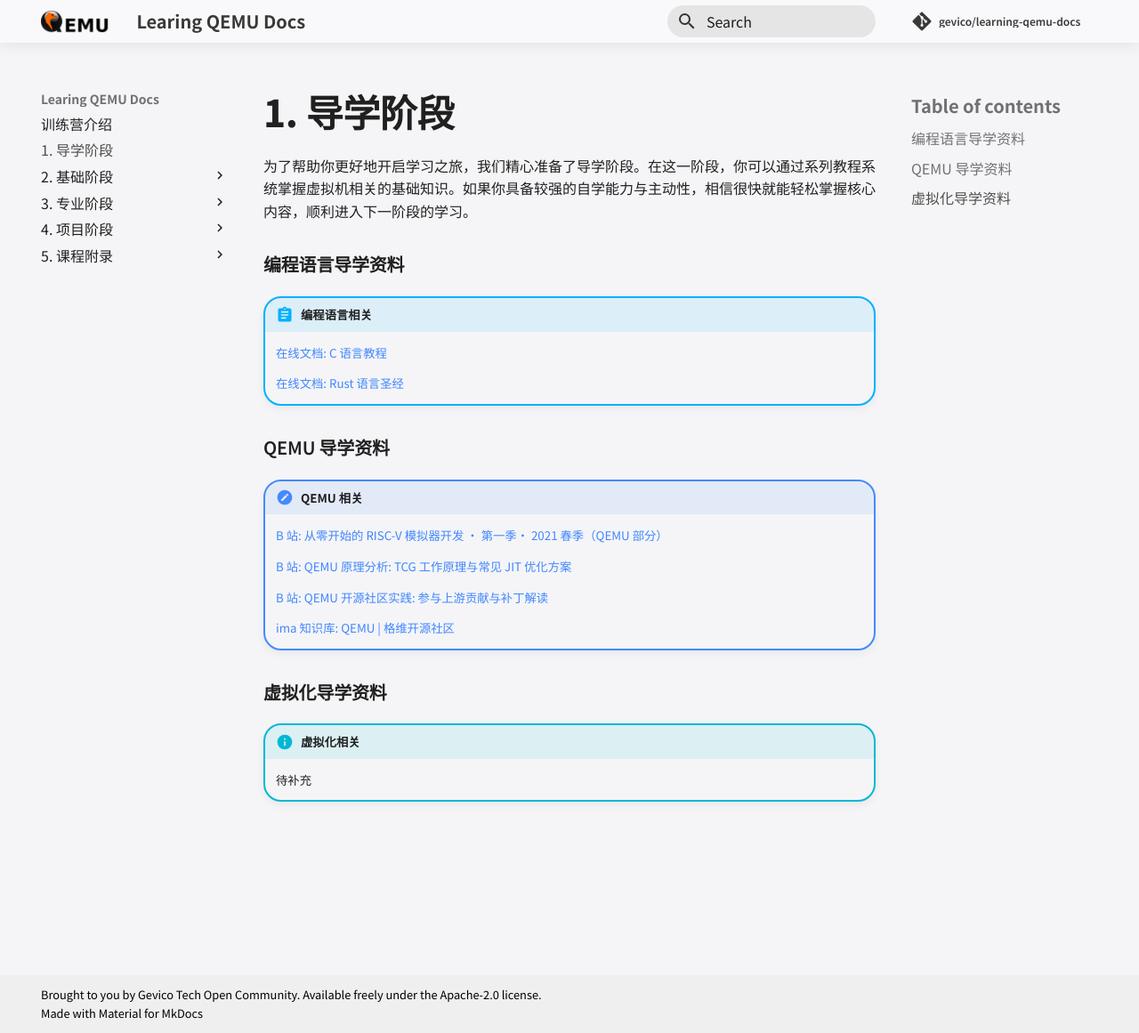
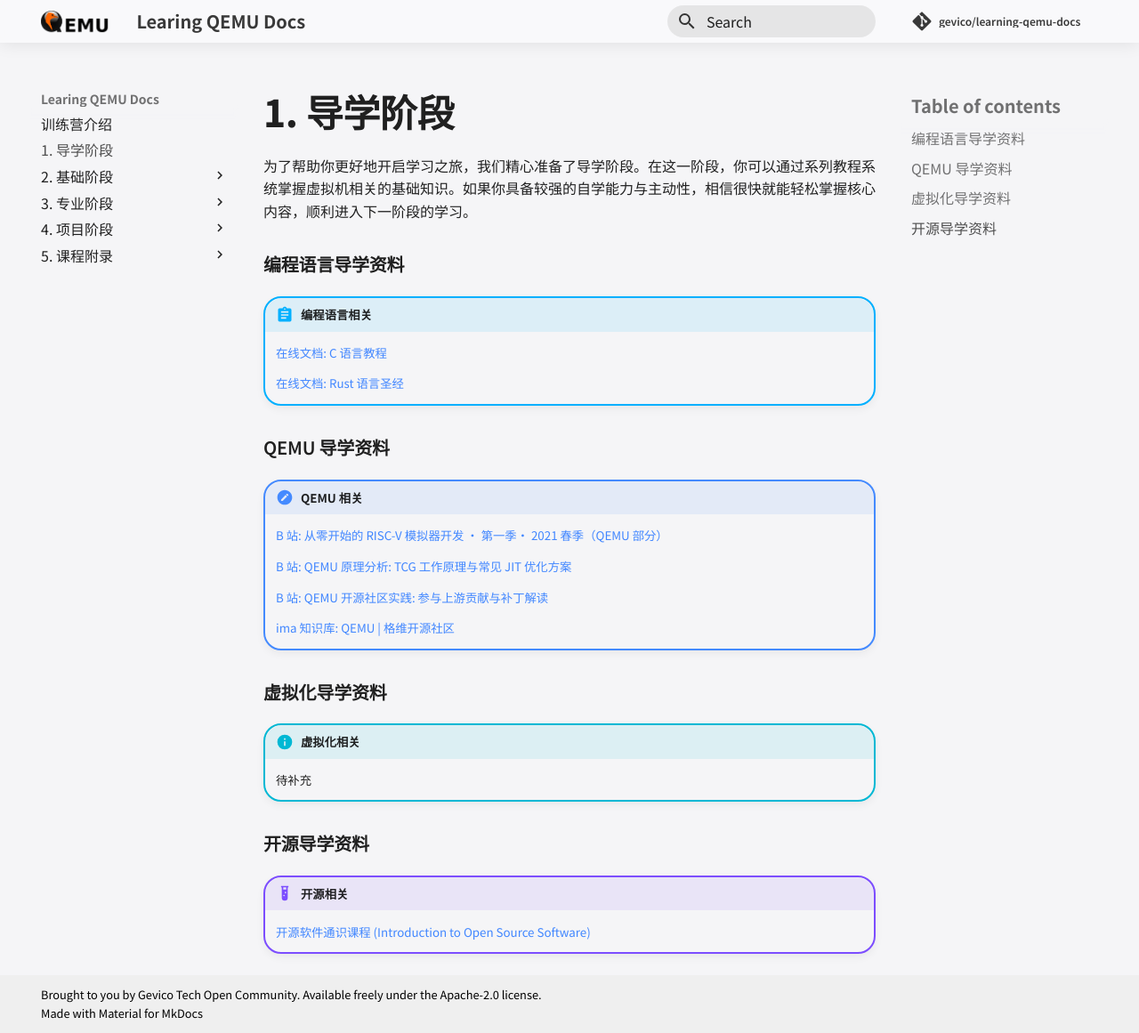
Before and after one commit to zevorn/learning-qemu-docs, an MkDocs documentation site: the page built from docs/ch0/index.md, in a window 1280 px wide and 1161 px high. Shown: the whole window at 89% size. Built offline with MkDocs 1.6.1 and Material for MkDocs 9.7.7, drawn with Linux system fonts in a browser that asks for light colours; comment, search, counter and statistics services are not loaded.

Commit message:
docs: update ch0/index.md

```diff
--- a/docs/ch0/index.md
+++ b/docs/ch0/index.md
@@ -7,8 +7,6 @@
     [在线文档: C 语言教程][1]
 
     [在线文档: Rust 语言圣经][2]
-
-
 
 ### QEMU 导学资料
 
@@ -27,6 +25,11 @@
 
     待补充
 
+### 开源导学资料
+
+!!! example "开源相关"
+
+    [开源软件通识课程 (Introduction to Open Source Software)][7]
 
 [1]: https://www.runoob.com/cprogramming/c-tutorial.html
 [2]: https://course.rs/about-book.html
```
Also changed, not shown: other parts of docs/ch0/index.md (+1 -0 lines).
